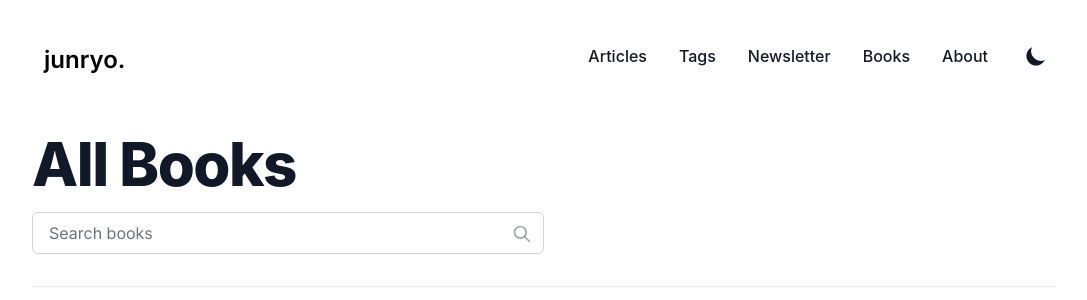
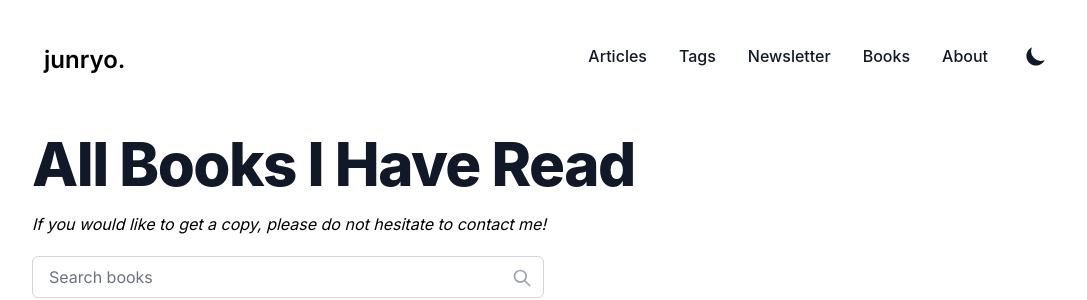
Before and after one commit to housecricket/junryo.xyz, a Next.js app: page /book in a window 1280 px wide. Shown: the top 300 px of the page, without its empty margins (96-1183 px from the left). Built offline with nearby package versions, Linux system fonts and the light colour scheme; grey boxes are pictures that could not be loaded; a web font is replaced by a local one; what @tailwindcss/typography would draw is missing.

Commit message:
no message

```diff
--- a/layouts/BookListLayout.js
+++ b/layouts/BookListLayout.js
@@ -19,6 +19,10 @@ export default function BookListLayout({ posts, title }) {
           <h1 className="text-3xl font-extrabold leading-9 tracking-tight text-gray-900 dark:text-gray-100 sm:text-4xl sm:leading-10 md:text-6xl md:leading-14">
             {title}
           </h1>
+          <h2 className="italic">
+            If you would like to get a copy, please do not hesitate to
+            <a href="https://www.linkedin.com/in/dangtrunganh"> contact me</a>!
+          </h2>
           <div className="relative max-w-lg">
             <input
               aria-label="Search books"
@@ -51,7 +55,7 @@ export default function BookListLayout({ posts, title }) {
               <li key={slug} className="py-4">
                 <div className="space-y-2 xl:grid xl:grid-cols-4 xl:space-y-0 xl:items-stretch">
                   <dl>
-                      <img src={img} className="object-center h-48 w-72"></img>
+                    <img src={img} className="object-center h-48 w-72"></img>
                     {/* <dt className="sr-only">Published on</dt>
                     <dd className="text-base font-medium leading-6 text-gray-500 dark:text-gray-400">
                       <time dateTime={published}>
--- a/pages/book.js
+++ b/pages/book.js
@@ -19,7 +19,7 @@ export default function Book({ posts }) {
                 description={siteMetadata.description}
                 url={`${siteMetadata.siteUrl}/book`}
             />
-            <BookListLayout posts={posts} title="All Books" />
+            <BookListLayout posts={posts} title="All Books I Have Read" />
         </>
     )
 }
```
